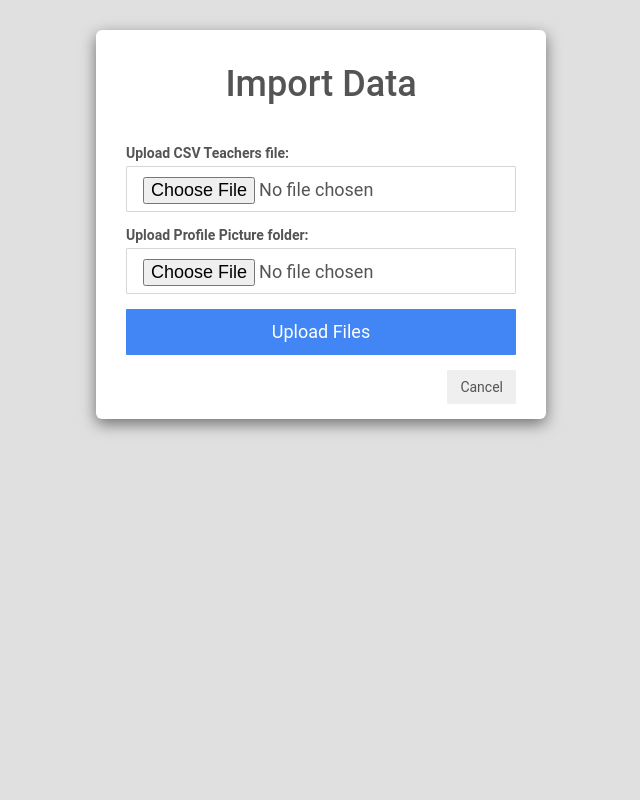
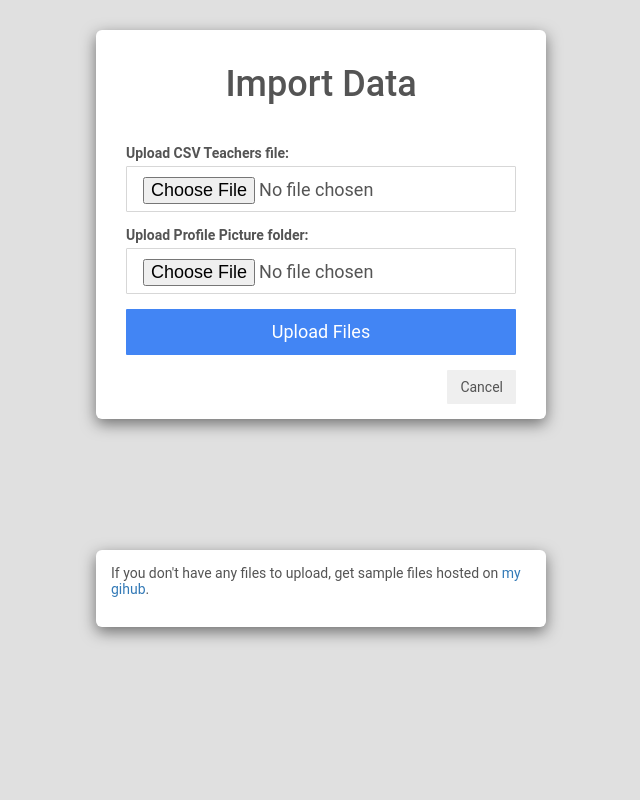
Before and after one commit to devksx/testRR, a Django app: page /import-data/ in a window 1280 px wide. Shown: the whole page, without its empty margins (319-959 px from the left). Run offline with Django 3.2, Linux system fonts and the light colour scheme; a user stored in the database is signed in; some libraries are stand-ins or nearby versions.

Commit message:
sample files link added in html

```diff
--- a/teacherdir/static/css/login.css
+++ b/teacherdir/static/css/login.css
@@ -132,3 +132,8 @@ h5 {
 .modal-header {
     border-width: 0;
 }
+
+#msg-box {
+    position: absolute;
+    top: 65%;
+}
--- a/teacherdir/teachers/templates/import-form.html
+++ b/teacherdir/teachers/templates/import-form.html
@@ -59,6 +59,17 @@
             </div>
         </div>
     </div>
+
+    <div id="msg-box" class="modal show">
+        <div class="modal-dialog modal-content">
+            <div class="modal-body">
+                <div class="form-group">
+                    If you don't have any files to upload, get sample files hosted on
+                    <a href="https://github.com/Karishma0210/testRR/tree/master/sample_files">my gihub</a>.
+                </div>
+            </div>
+        </div>
+    </div>
     <script src="http://code.jquery.com/jquery-1.10.2.min.js"></script>
     <script src="http://netdna.bootstrapcdn.com/bootstrap/3.0.3/js/bootstrap.min.js"></script>
     <script type="text/javascript">
```
Also changed, not shown: teacherdir/db.sqlite3.
